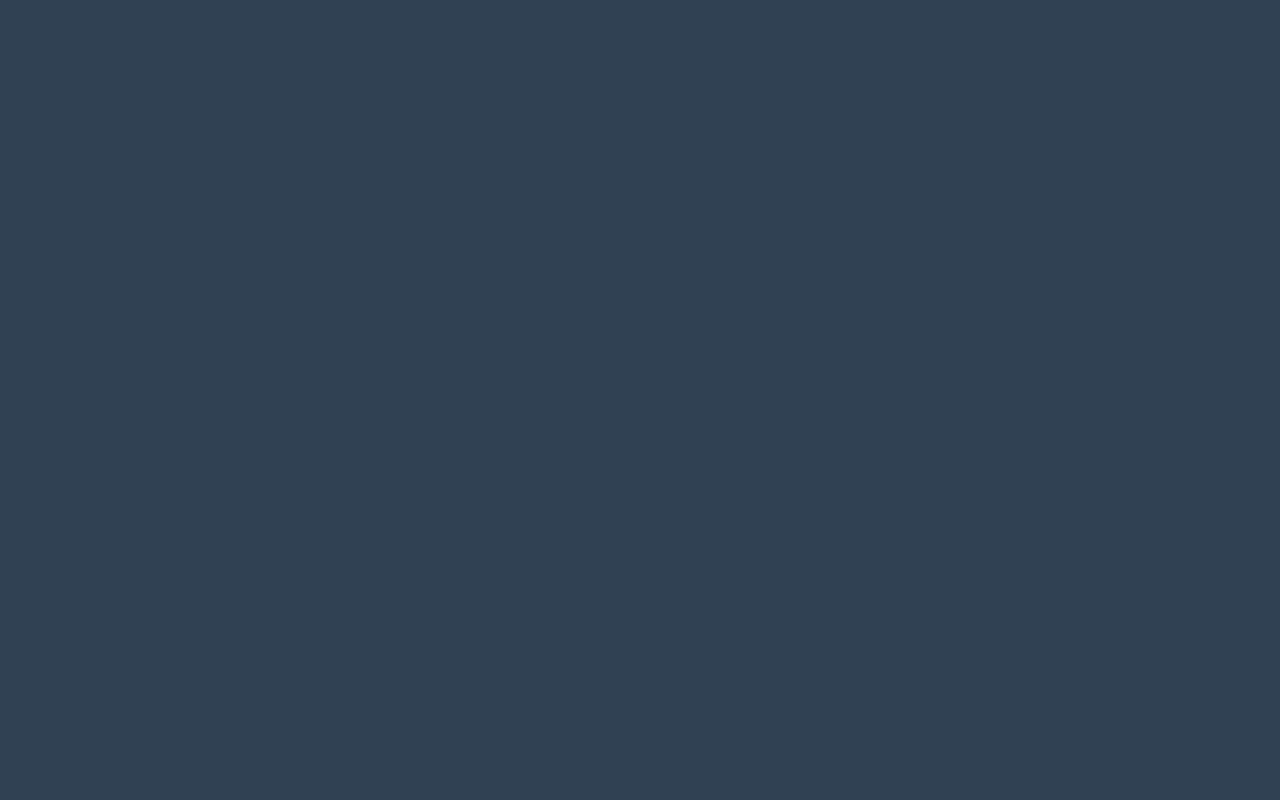
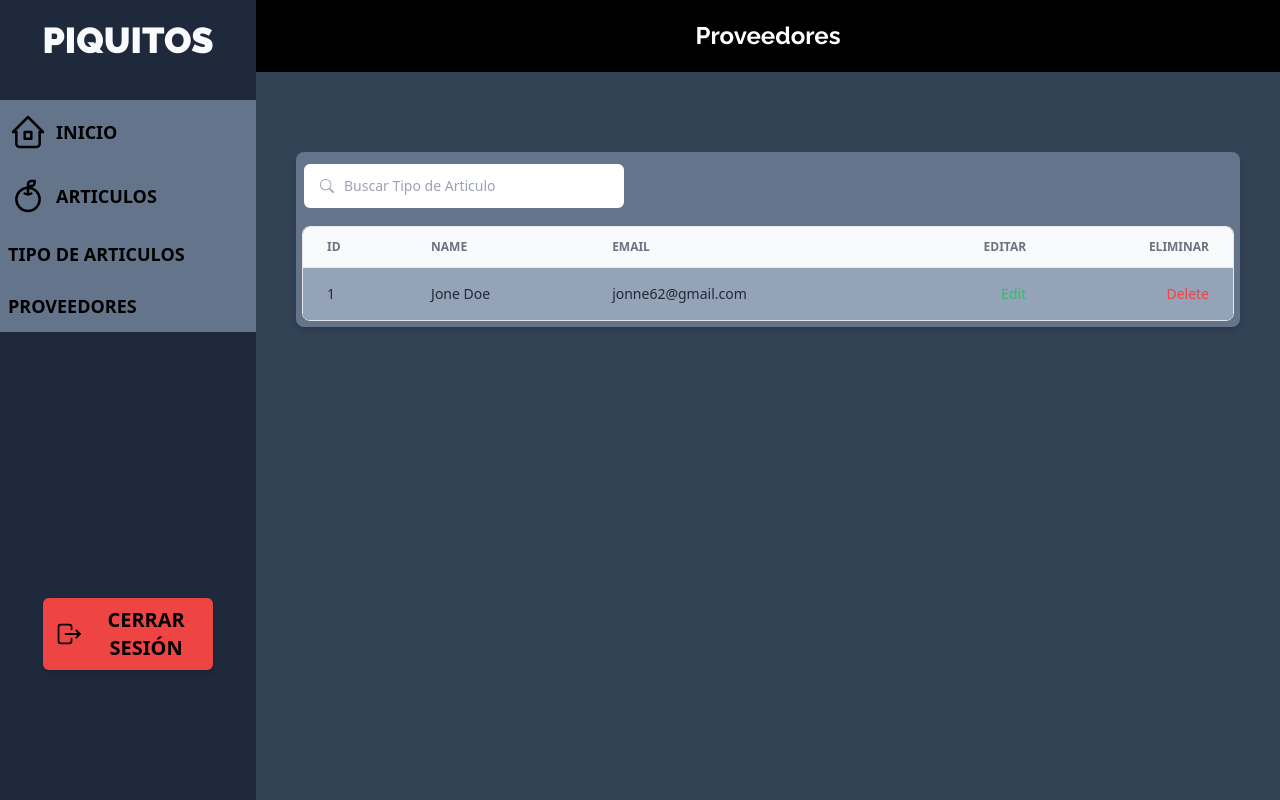
Before and after one commit to julibosch/libreria-front, a React (Vite) app: page /inicio/proveedores in a window 1280 px wide. Before the commit this address had no page. Built offline with nearby package versions, Linux system fonts and the light colour scheme.

Commit message:
Paginas proveedores y tipo de articulos

```diff
--- a/package.json
+++ b/package.json
@@ -10,6 +10,10 @@
     "preview": "vite preview"
   },
   "dependencies": {
+    "@emotion/react": "^11.11.1",
+    "@emotion/styled": "^11.11.0",
+    "@heroicons/react": "^2.0.18",
+    "@mui/material": "^5.14.2",
     "react": "^18.2.0",
     "react-dom": "^18.2.0",
     "react-router-dom": "^6.14.2"
--- a/src/App.jsx
+++ b/src/App.jsx
@@ -3,6 +3,8 @@ import AuthLayout from "./layout/AuthLayout";
 import Login from "./pages/Login";
 import InicioLayout from "./layout/InicioLayout";
 import Inicio from "./pages/Inicio";
+import TipoArticulo from "./pages/TipoArticulo";
+import Proveedores from "./pages/Proveedores";
 
 
 function App() {
@@ -16,6 +18,8 @@ function App() {
 
           <Route path="inicio" element={<InicioLayout />}>
             <Route index element={<Inicio />} />
+            <Route path="tipo-de-articulos" element={<TipoArticulo />} />
+            <Route path="proveedores" element={<Proveedores />} />
           </Route>
         </Route>
       </Routes>
--- /dev/null
+++ b/src/components/ButtonCerrarSesion.jsx
@@ -0,0 +1,29 @@
+import { useNavigate } from 'react-router-dom';
+
+const ButtonCerrarSesion = () => {
+
+  const navigate = useNavigate();
+
+  const handleCerrarSesion = () => {
+    navigate('/')
+  }
+
+  return (
+    <button
+      type="button"
+      className=" flex uppercase font-bold text-xl items-center gap-2 w-2/3 bg-red-500 hover:bg-red-700 transition-colors cursor-pointer rounded-md px-3 py-2 mx-auto shadow-md"
+      onClick={handleCerrarSesion}
+    >
+      <svg xmlns="http://www.w3.org/2000/svg" className="icon icon-tabler icon-tabler-logout" width="40" height="40" viewBox="0 0 24 24" strokeWidth="1.5" stroke="#000000" fill="none" strokeLinecap="round" strokeLinejoin="round">
+        <path stroke="none" d="M0 0h24v24H0z" fill="none" />
+        <path d="M14 8v-2a2 2 0 0 0 -2 -2h-7a2 2 0 0 0 -2 2v12a2 2 0 0 0 2 2h7a2 2 0 0 0 2 -2v-2" />
+        <path d="M9 12h12l-3 -3" />
+        <path d="M18 15l3 -3" />
+      </svg>
+
+      Cerrar Sesión
+    </button>
+  )
+}
+
+export default ButtonCerrarSesion
--- a/src/components/ButtonSidebar.jsx
+++ b/src/components/ButtonSidebar.jsx
@@ -5,8 +5,13 @@ const ButtonSidebar = ({nombre, icon}) => {
   const navigate = useNavigate();
 
   const handleClick = () => {
-    const url = `${nombre.trim()}`
-    navigate(url)
+    const palabra = nombre;
+
+    if(palabra === 'Inicio') {
+      navigate('/inicio')
+    } else {
+      navigate(palabra.replace(/\s/g, '-').toLowerCase());
+    }
   }
 
   return (
--- a/src/components/Sidebar.jsx
+++ b/src/components/Sidebar.jsx
@@ -1,3 +1,4 @@
+import ButtonCerrarSesion from "./ButtonCerrarSesion";
 import ButtonSidebar from "./ButtonSidebar";
 
 const Sidebar = () => {
@@ -6,11 +7,12 @@ const Sidebar = () => {
     <aside className="bg-slate-800 h-screen w-1/5 py-5">
       <h2 className="uppercase text-4xl font-black text-center mb-10 text-slate-50">Piquitos</h2>
 
-      <div>
+      <div className="flex flex-col justify-between h-3/4">
+        <nav>
           <ButtonSidebar
             nombre={"Inicio"}
             icon={<svg xmlns="http://www.w3.org/2000/svg" className="icon icon-tabler icon-tabler-home-2" width="40" height="40" viewBox="0 0 24 24" strokeWidth="1.5" stroke="#000000" fill="none" strokeLinecap="round" strokeLinejoin="round">
-          <path stroke="none" d="M0 0h24v24H0z" fill="none"/>
+              <path stroke="none" d="M0 0h24v24H0z" fill="none" />
               <path d="M5 12l-2 0l9 -9l9 9l-2 0" />
               <path d="M5 12v7a2 2 0 0 0 2 2h10a2 2 0 0 0 2 -2v-7" />
               <path d="M10 12h4v4h-4z" />
@@ -19,7 +21,7 @@ const Sidebar = () => {
           <ButtonSidebar
             nombre={"Articulos"}
             icon={<svg xmlns="http://www.w3.org/2000/svg" className="icon icon-tabler icon-tabler-apple" width="40" height="40" viewBox="0 0 24 24" strokeWidth="1.5" stroke="#000000" fill="none" strokeLinecap="round" strokeLinejoin="round">
-          <path stroke="none" d="M0 0h24v24H0z" fill="none"/>
+              <path stroke="none" d="M0 0h24v24H0z" fill="none" />
               <path d="M12 14m-7 0a7 7 0 1 0 14 0a7 7 0 1 0 -14 0" />
               <path d="M12 11v-6a2 2 0 0 1 2 -2h2v1a2 2 0 0 1 -2 2h-2" />
               <path d="M10 10.5c1.333 .667 2.667 .667 4 0" />
@@ -31,6 +33,9 @@ const Sidebar = () => {
           <ButtonSidebar
             nombre={"Proveedores"}
           />
+        </nav>
+
+        <ButtonCerrarSesion />
       </div>
     </aside>
   )
--- /dev/null
+++ b/src/components/TableProvTipo.jsx
@@ -0,0 +1,106 @@
+export default function Table() {
+  return (
+    <div className="container mx-auto mt-20 bg-slate-500 rounded-lg shadow-md">
+      <div className="flex flex-col">
+        <div className="overflow-x-auto">
+          <div className="py-3 pl-2">
+            <div className="relative max-w-xs">
+              <label htmlFor="hs-table-search" className="sr-only">
+                Search
+              </label>
+              <input
+                type="text"
+                name="hs-table-search"
+                id="hs-table-search"
+                className="block w-full p-3 pl-10 text-sm border-gray-200 rounded-md focus:border-blue-500 focus:ring-blue-500 dark:bg-gray-800 dark:border-gray-700 dark:text-gray-400"
+                placeholder="Buscar Tipo de Articulo"
+              />
+              <div className="absolute inset-y-0 left-0 flex items-center pl-4 pointer-events-none">
+                <svg
+                  className="h-3.5 w-3.5 text-gray-400"
+                  xmlns="http://www.w3.org/2000/svg"
+                  width="16"
+                  height="16"
+                  fill="currentColor"
+                  viewBox="0 0 16 16"
+                >
+                  <path d="M11.742 10.344a6.5 6.5 0 1 0-1.397 1.398h-.001c.03.04.062.078.098.115l3.85 3.85a1 1 0 0 0 1.415-1.414l-3.85-3.85a1.007 1.007 0 0 0-.115-.1zM12 6.5a5.5 5.5 0 1 1-11 0 5.5 5.5 0 0 1 11 0z" />
+                </svg>
+              </div>
+            </div>
+          </div>
+
+          <div className="p-1.5 w-full inline-block align-middle">
+            <div className="overflow-hidden border rounded-lg">
+              <table className="min-w-full divide-y divide-gray-200 bg-slate-400">
+                <thead className="bg-gray-50">
+                  <tr>
+                    <th
+                      scope="col"
+                      className="px-6 py-3 text-xs font-bold text-left text-gray-500 uppercase "
+                    >
+                      ID
+                    </th>
+                    <th
+                      scope="col"
+                      className="px-6 py-3 text-xs font-bold text-left text-gray-500 uppercase "
+                    >
+                      Name
+                    </th>
+                    <th
+                      scope="col"
+                      className="px-6 py-3 text-xs font-bold text-left text-gray-500 uppercase "
+                    >
+                      Email
+                    </th>
+                    <th
+                      scope="col"
+                      className="px-6 py-3 text-xs font-bold text-right text-gray-500 uppercase "
+                    >
+                      Editar
+                    </th>
+                    <th
+                      scope="col"
+                      className="px-6 py-3 text-xs font-bold text-right text-gray-500 uppercase "
+                    >
+                      Eliminar
+                    </th>
+                  </tr>
+                </thead>
+                <tbody className="divide-y divide-gray-200">
+                  <tr>
+                    <td className="px-6 py-4 text-sm font-medium text-gray-800 whitespace-nowrap">
+                      1
+                    </td>
+                    <td className="px-6 py-4 text-sm text-gray-800 whitespace-nowrap">
+                      Jone Doe
+                    </td>
+                    <td className="px-6 py-4 text-sm text-gray-800 whitespace-nowrap">
+                      jonne62@gmail.com
+                    </td>
+                    <td className="px-6 py-4 text-sm font-medium text-right whitespace-nowrap">
+                      <a
+                        className="text-green-500 hover:text-green-700"
+                        href="#"
+                      >
+                        Edit
+                      </a>
+                    </td>
+                    <td className="px-6 py-4 text-sm font-medium text-right whitespace-nowrap">
+                      <a
+                        className="text-red-500 hover:text-red-700"
+                        href="#"
+                      >
+                        Delete
+                      </a>
+                    </td>
+                  </tr>
+                </tbody>
+              </table>
+            </div>
+          </div>
+        </div>
+      </div>
+    </div>
+  );
+}
--- a/src/pages/Inicio.jsx
+++ b/src/pages/Inicio.jsx
@@ -1,10 +1,9 @@
 const Inicio = () => {
   return (
-    <div>
-      <h2 className="bg-black w-full text-white py-3 text-2xl font-bold text-center">Inicio</h2>
-
-      <p>Lorem ipsum dolor sit amet consectetur adipisicing elit. Deleniti repellendus doloremque illum eveniet molestias aspernatur ducimus incidunt debitis ex ullam numquam possimus sit, atque iste quos consequatur enim soluta alias.</p>
-    </div>
+    <section className="w-4/5">
+      <h2 className="bg-black w-full text-white py-5 text-2xl font-bold text-center">Inicio</h2>
+      <p className="text-slate-50 text-xl">CONSULTAR A ALICIA QUE QUIERE QUE SE MUESTRE EN INICIO, GRAFICOS O LO QUE SEA</p>
+    </section>
   )
 }
 
--- /dev/null
+++ b/src/pages/Proveedores.jsx
@@ -0,0 +1,16 @@
+import TableProvTipo from "../components/TableProvTipo"
+
+const Proveedores = () => {
+  return (
+    <section className="w-4/5">
+      <h2 className="bg-black w-full text-white py-5 text-2xl font-bold text-center mb-16">Proveedores</h2>
+
+      <div className="px-10">
+        <TableProvTipo />
+      </div>
+
+    </section>
+  )
+}
+
+export default Proveedores
--- /dev/null
+++ b/src/pages/TipoArticulo.jsx
@@ -0,0 +1,16 @@
+import TableProvTipo from "../components/TableProvTipo"
+
+const TipoArticulo = () => {
+  return (
+    <section className="w-4/5">
+      <h2 className="bg-black w-full text-white py-5 text-2xl font-bold text-center mb-16">Tipo de articulo</h2>
+
+      <div className="px-10">
+        <TableProvTipo />
+      </div>
+
+    </section>
+  )
+}
+
+export default TipoArticulo
```
Also changed, not shown: 1 other file (tests, documents, lock files or other folders). Lines whose indentation alone changed are shown as unchanged.
